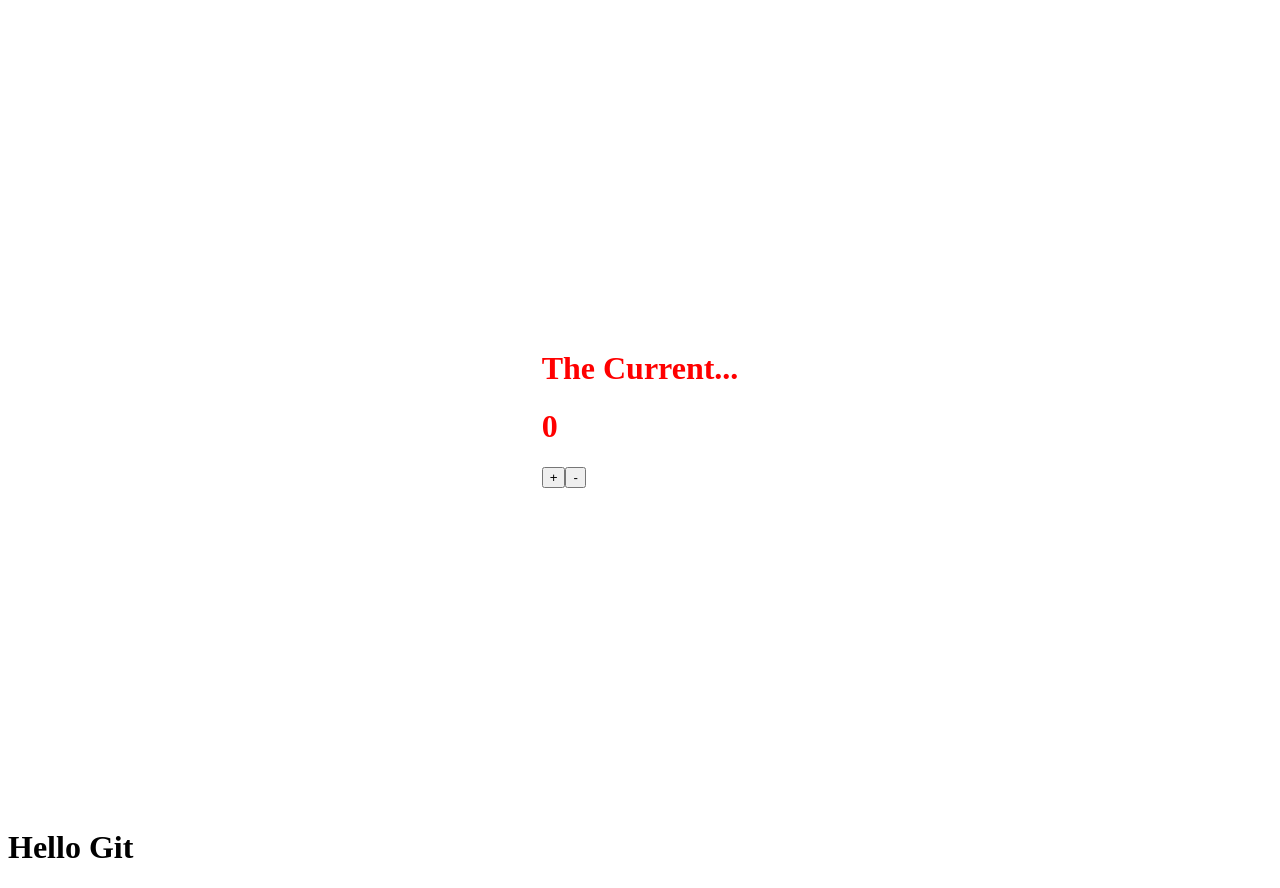
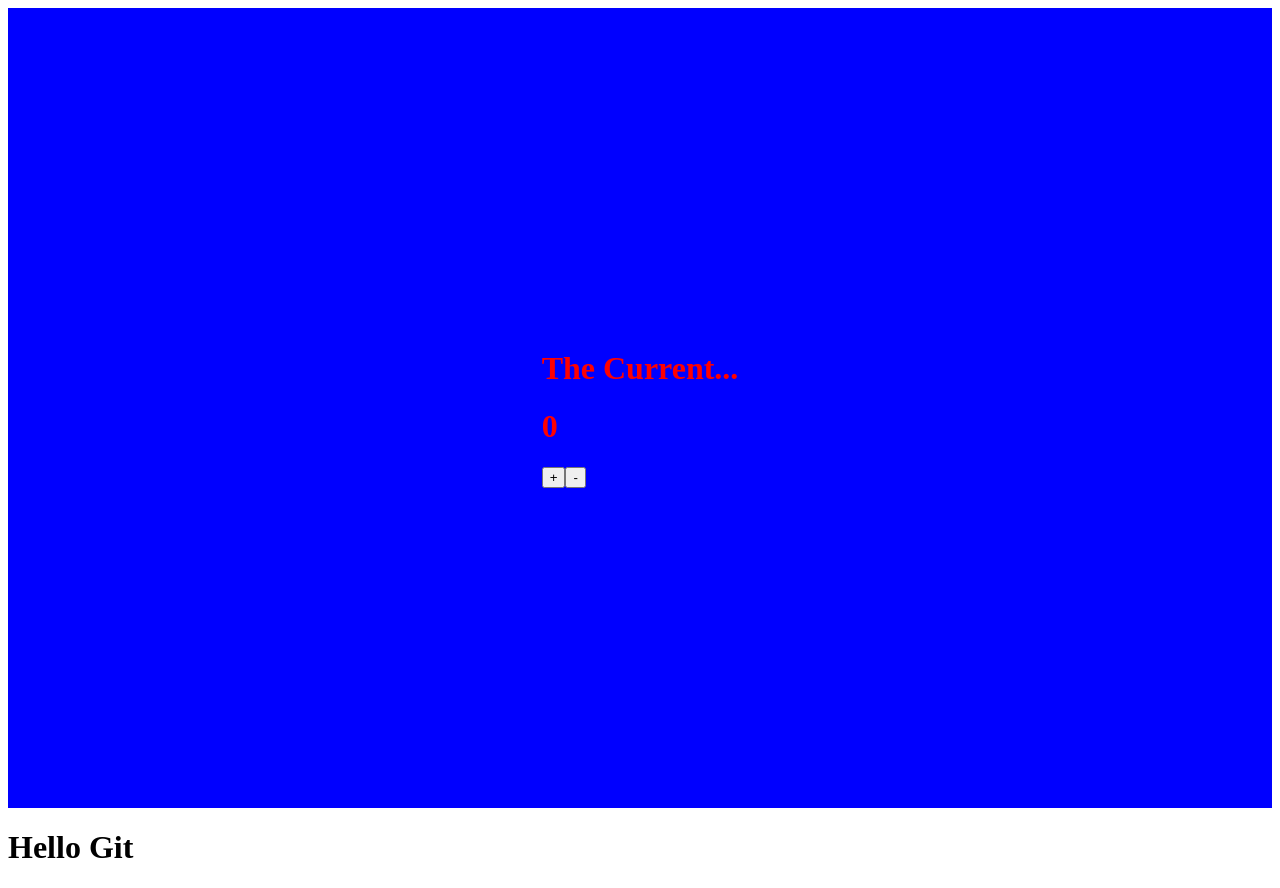
Before and after one commit to DaRaForU/DemoGit, a Vue app: page / in a window 1280 px wide. Built offline with nearby package versions, Linux system fonts and the light colour scheme.

Commit message:
backgroud: blue in App.vue

```diff
--- a/src/App.vue
+++ b/src/App.vue
@@ -32,6 +32,7 @@
     justify-content: center;
     align-items: center;
     color: red;
+    background: blue;
   }
   div{
     align-items: center;
```
